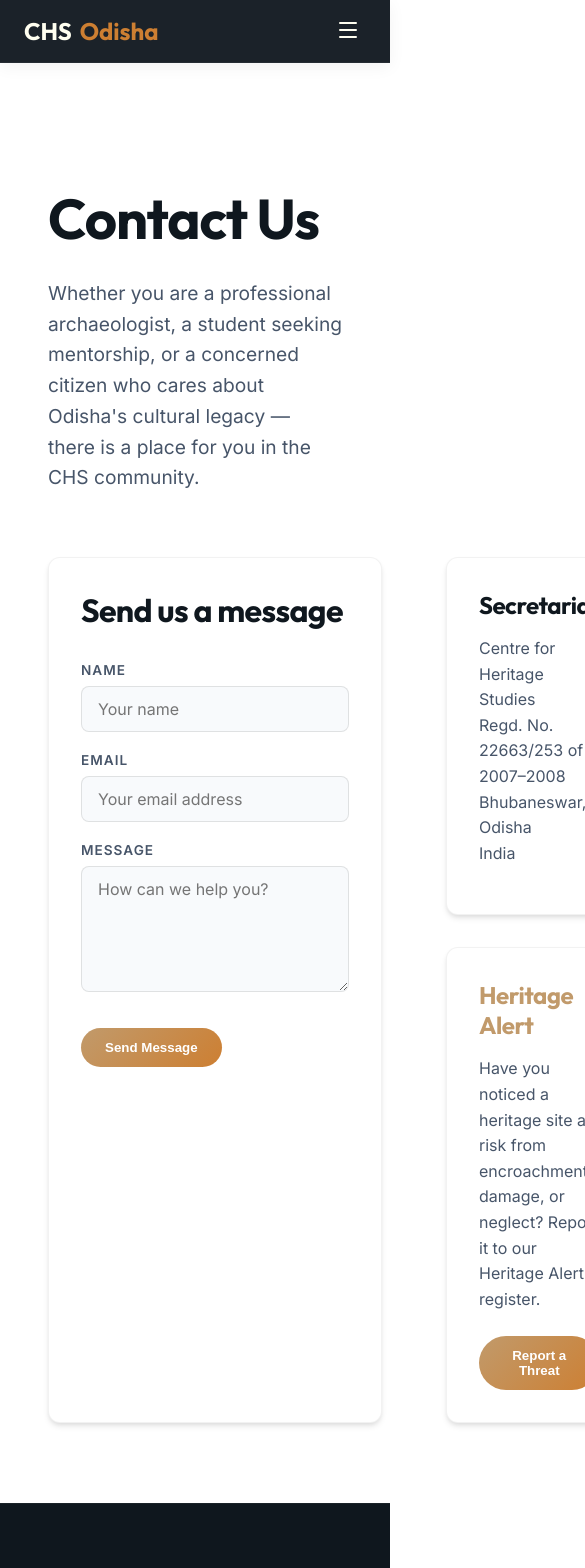
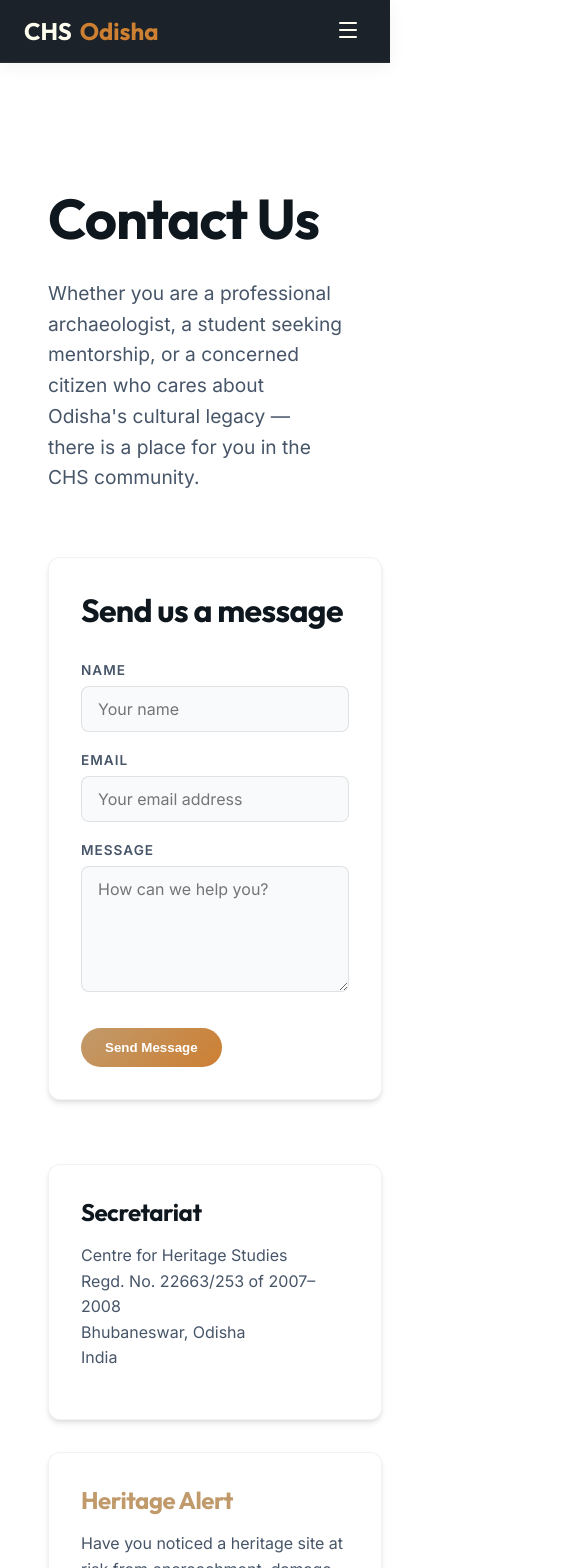
Before and after one commit to Bibekbitu9/CHS, a React (Vite) app: page /contact in a window 390 px wide. Shown: the top 1568 px of the page, 585 px wide, since content can reach past the window. Built offline with nearby package versions, Linux system fonts and the light colour scheme.

Commit message:
fix: responsive design updates for mobile and safari fixes

```diff
--- a/src/index.css
+++ b/src/index.css
@@ -18,6 +18,28 @@
   --card-bg-dark: #1E293B;
   --card-shadow: 0 4px 6px -1px rgba(0, 0, 0, 0.1), 0 2px 4px -1px rgba(0, 0, 0, 0.06);
   --card-hover-shadow: 0 10px 15px -3px rgba(0, 0, 0, 0.1), 0 4px 6px -2px rgba(0, 0, 0, 0.05);
+}
+
+*, *::before, *::after {
+  box-sizing: border-box;
+}
+
+img, video {
+  max-width: 100%;
+  height: auto;
+  display: block;
+}
+
+.responsive-grid-contact {
+  display: grid;
+  grid-template-columns: 1fr;
+  gap: 64px;
+}
+
+@media (min-width: 992px) {
+  .responsive-grid-contact {
+    grid-template-columns: 3fr 2fr;
+  }
 }
 
 body {
--- a/src/pages/Activities.tsx
+++ b/src/pages/Activities.tsx
@@ -20,7 +20,7 @@ const Activities = () => {
           </motion.div>
 
           <h2 style={{ fontSize: '2.5rem', marginBottom: '32px' }}>Upcoming Events</h2>
-          <div style={{ display: 'grid', gridTemplateColumns: 'repeat(auto-fit, minmax(350px, 1fr))', gap: '32px' }}>
+          <div style={{ display: 'grid', gridTemplateColumns: 'repeat(auto-fit, minmax(min(100%, 350px), 1fr))', gap: '32px' }}>
             <GlassCard delay={0.1}>
               <span style={{ color: 'var(--color-muted-teal)', fontWeight: 600, fontSize: '0.9rem' }}>June 2026</span>
               <h3 style={{ fontSize: '1.5rem', margin: '12px 0' }}>Bhubaneswar Temple Heritage Walk</h3>
--- a/src/pages/Contact.tsx
+++ b/src/pages/Contact.tsx
@@ -20,7 +20,7 @@ const Contact = () => {
             </p>
           </motion.div>
 
-          <div style={{ display: 'grid', gridTemplateColumns: '3fr 2fr', gap: '64px' }}>
+          <div className="responsive-grid-contact">
             <GlassCard delay={0.1}>
               <h2 style={{ fontSize: '2rem', marginBottom: '32px' }}>Send us a message</h2>
               <form style={{ display: 'flex', flexDirection: 'column', gap: '20px' }}>
```
